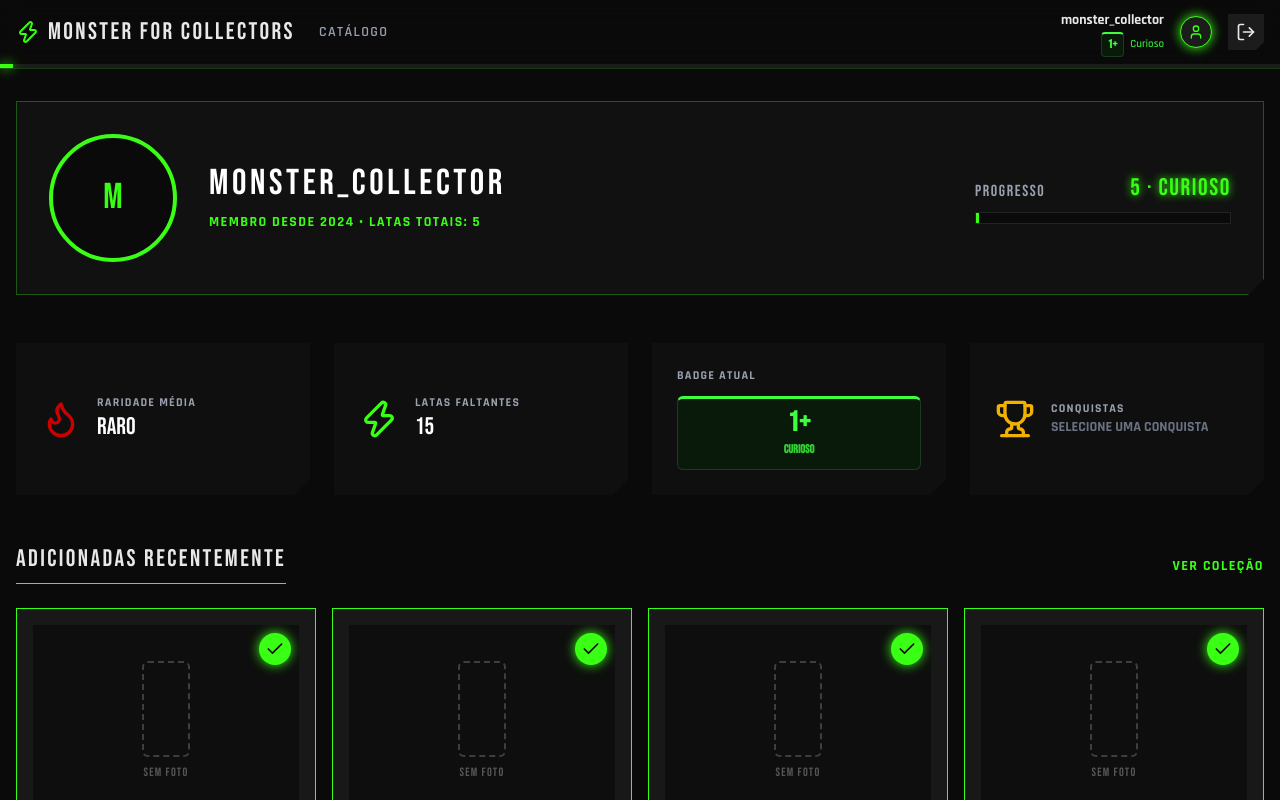
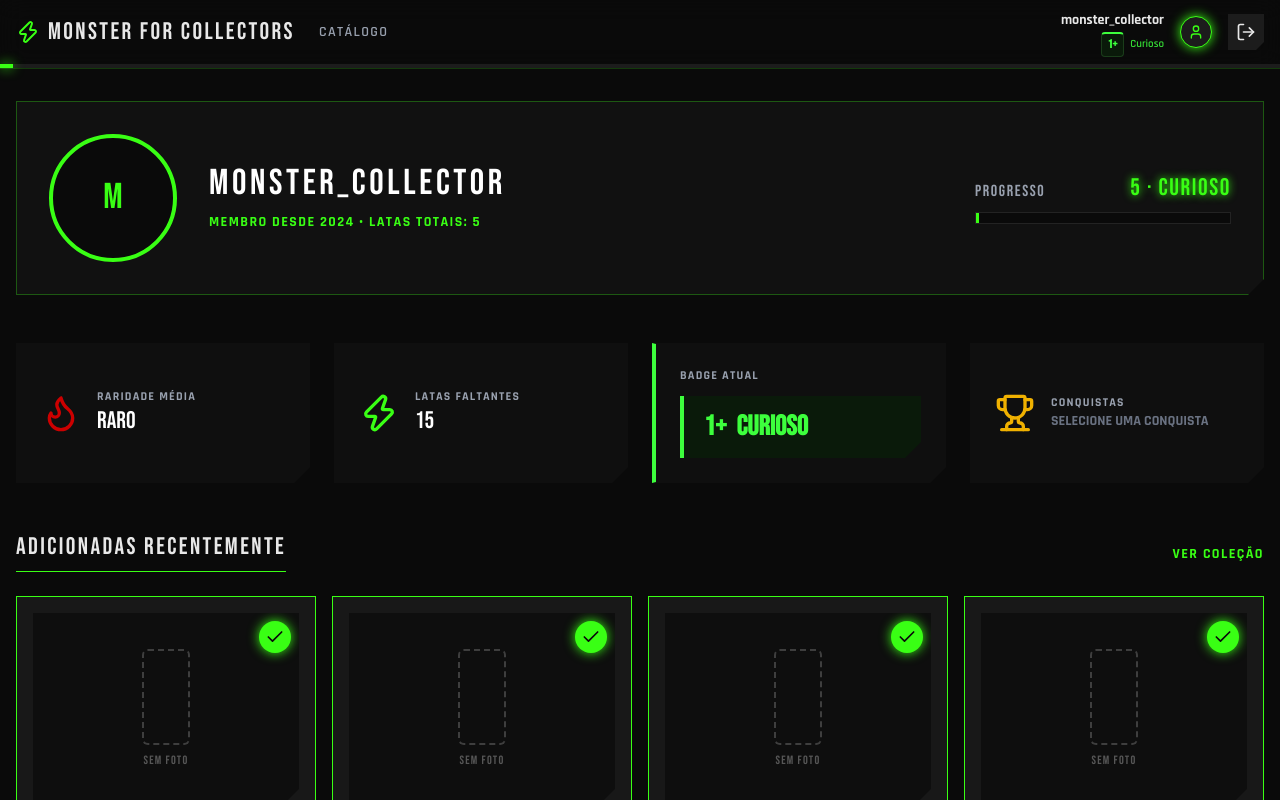
Before and after one commit to Arthur-74/Projeto_Latas, a React (Vite) app: page /login in a window 1280 px wide. Both pictures are taken after typing "name@example.com", "Sample123" into the empty fields and a click on the button "ENTRAR NO VAULT". Shown: the top 800 px of the page. Built offline with nearby package versions, Linux system fonts and the light colour scheme.

Commit message:
Adjustment to the badges card

```diff
--- a/src/pages/Dashboard.jsx
+++ b/src/pages/Dashboard.jsx
@@ -73,18 +73,19 @@
         </div>
 
         {/* Badge Card */}
-        <div className="bg-monster-gray/30 p-6 flex items-center justify-center clip-diagonal border border-transparent hover:border-monster-neon/50 transition-colors">
+        <div
+          className="bg-monster-gray/30 p-6 flex items-center justify-center clip-diagonal border border-transparent hover:border-monster-neon/50 transition-colors"
+          style={{ borderLeft: badgeStyle ? `4px solid ${badgeStyle.accent}` : '4px solid transparent' }}
+        >
           <div className="w-full flex flex-col justify-center">
             <div className="text-gray-400 text-xs font-bold uppercase tracking-widest mb-3">Badge Atual</div>
             {userCanCount > 0 && badgeInfo && badgeStyle ? (
               <div
-                className="w-full flex flex-col items-center justify-center text-center font-display"
+                className="w-full flex items-center justify-start font-display clip-diagonal"
                 style={{
                   background: badgeStyle.bg,
-                  border: `1px solid ${badgeStyle.border}`,
-                  borderTop: `3px solid ${badgeStyle.accent}`,
-                  borderRadius: '6px',
-                  padding: '10px 12px',
+                  borderLeft: `4px solid ${badgeStyle.accent}`,
+                  padding: '10px 20px',
                   ...(badgeInfo.name === "Monstro" ? {
                     boxShadow: `0 0 0 1px #00ff0033`
                   } : {})
@@ -104,12 +105,12 @@
                   {badgeInfo.label}
                 </div>
                 <div
-                  className="mt-1"
                   style={{
-                    fontSize: '12px',
+                    fontSize: '28px',
                     fontWeight: 600,
                     color: badgeStyle.accent,
-                    opacity: 0.8
+                    marginLeft: '10px',
+                    textTransform: 'uppercase'
                   }}
                 >
                   {badgeInfo.name}
```
